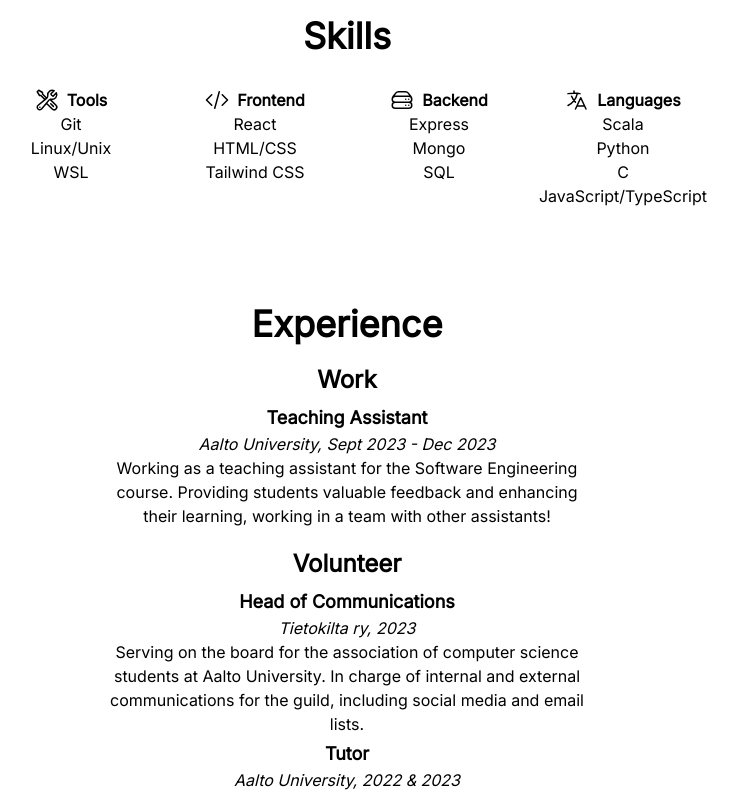
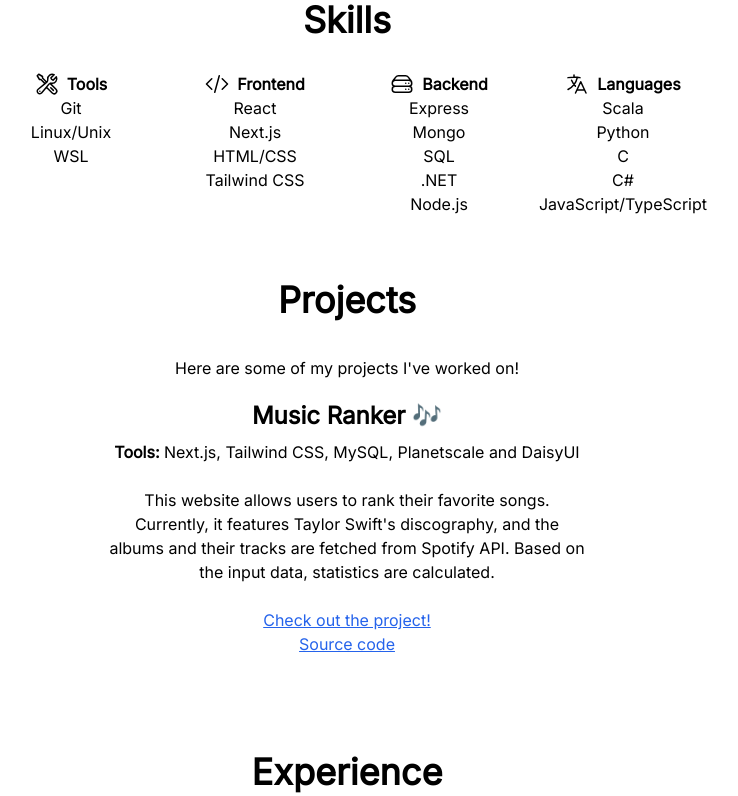
Before and after one commit to elsaschumacher/portfolio-website, a React (Vite) app: page / in a window 1280 px wide. Shown: the part 640-1436 px from the top of the page, without its empty margins (293-1031 px from the left). Built offline with nearby package versions, Linux system fonts and the light colour scheme.

Commit message:
Add project section & update skills

```diff
--- a/src/App.tsx
+++ b/src/App.tsx
@@ -1,6 +1,6 @@
 import Header from "./components/Header";
 import Hero from "./components/Introduction";
-/* import Projects from "./components/Projects"; */
+import Projects from "./components/Projects";
 import Skills from "./components/Skills";
 import Experiences from "./components/Experience";
 import Footer from "./components/Footer";
@@ -9,10 +9,10 @@ function App() {
   return (
     <>
       <Header />
-      <main className="flex flex-col items-center gap-[10vh] my-6 md:my-24">
+      <main className="flex flex-col items-center gap-[8vh] my-6 md:my-24">
         <Hero />
         <Skills />
-        {/*  <Projects /> */}
+        <Projects />
         <Experiences />
       </main>
       <Footer />
--- a/src/components/Projects.tsx
+++ b/src/components/Projects.tsx
@@ -1,7 +1,42 @@
 const Projects = () => (
   <section>
     <h2 className="text-4xl text-center mb-5 font-semibold">Projects</h2>
-    <p>Here are some of my projects!</p>
+    <p className="text-center max-w-lg space-y-5 p-4">
+      <p className="p">Here are some of my projects I've worked on!</p>
+      <div className="space-y-2">
+        <span className="text-2xl font-bold text-center">Music Ranker 🎶</span>
+        <div className="space-y-1">
+          <p>
+            <span className="font-bold">Tools: </span>
+            <span className="">
+              Next.js, Tailwind CSS, MySQL, Planetscale and DaisyUI
+            </span>
+            <br></br>
+            <br></br>
+            <span>
+              This website allows users to rank their favorite songs. Currently,
+              it features Taylor Swift's discography, and the albums and their
+              tracks are fetched from Spotify API. Based on the input data,
+              statistics are calculated.
+            </span>
+          </p>
+          <br></br>
+          <a
+            className="underline text-blue-600"
+            href="https://music-ranker-pi.vercel.app/"
+          >
+            Check out the project!
+          </a>
+          <br></br>
+          <a
+            className="underline text-blue-600"
+            href="https://github.com/elsaschumacher/music-ranker"
+          >
+            Source code
+          </a>
+        </div>
+      </div>
+    </p>
   </section>
 );
 
--- a/src/components/Skills.tsx
+++ b/src/components/Skills.tsx
@@ -47,6 +47,7 @@ const Skills = () => (
         </h3>
         <ul>
           <li>React</li>
+          <li>Next.js</li>
           <li>HTML/CSS</li>
           <li>Tailwind CSS</li>
         </ul>
@@ -73,6 +74,8 @@ const Skills = () => (
           <li>Express</li>
           <li>Mongo</li>
           <li>SQL</li>
+          <li>.NET</li>
+          <li>Node.js</li>
         </ul>
       </li>
       <li className="text-center">
@@ -97,6 +100,7 @@ const Skills = () => (
           <li>Scala</li>
           <li>Python</li>
           <li>C</li>
+          <li>C#</li>
           <li>JavaScript/TypeScript</li>
         </ul>
       </li>
```
